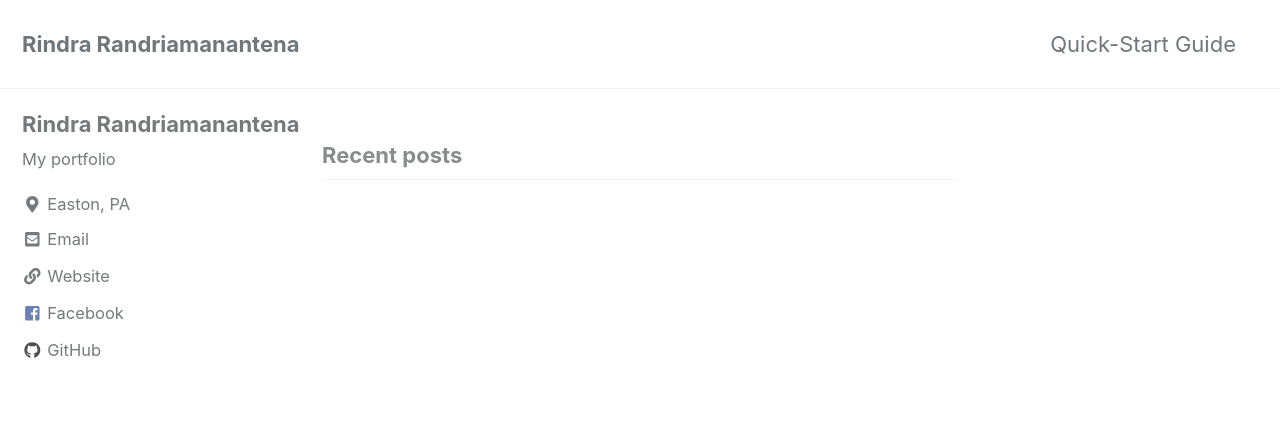
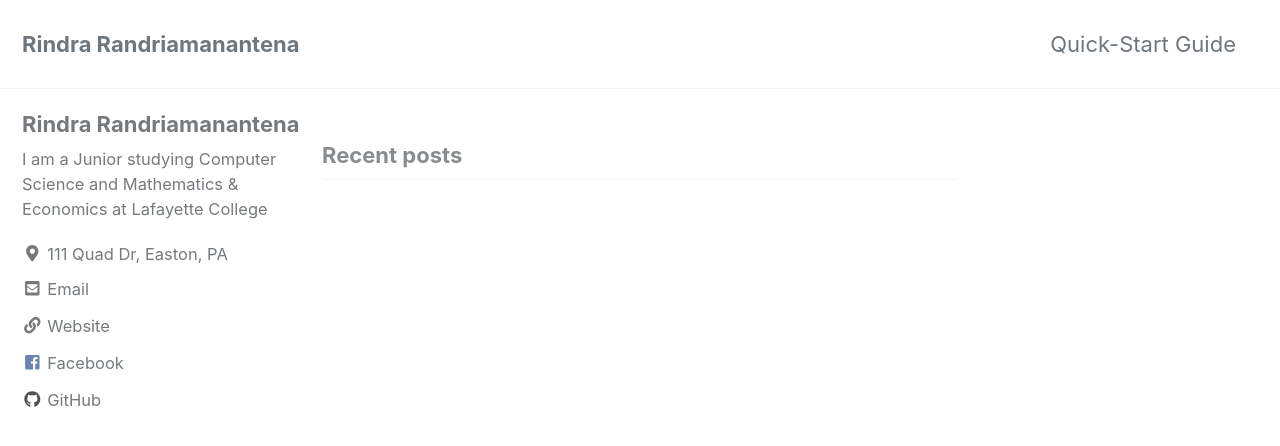
Before and after one commit to rindrabe/rindrabe.github.io, a Jekyll site: the page built from index.html, in a window 1280 px wide and 900 px high. Shown: the top 446 px of the window. Built offline with Jekyll 4.4.1, drawn with Linux system fonts in a browser that asks for light colours; cached includes are drawn as plain includes; nearby versions of some CDN libraries; the list of posts is cut into pages by our own code.

Commit message:
little changes in config.yml

```diff
--- a/_config.yml
+++ b/_config.yml
@@ -108,16 +108,16 @@ analytics:
 author:
   name             : "Rindra Randriamanantena"
   avatar           : # path of avatar image, e.g. "/assets/images/bio-photo.jpg"
-  bio              : "My portfolio"
-  location         : "Easton, PA"
+  bio              : "I am a Junior studying Computer Science and Mathematics & Economics at Lafayette College"
+  location         : "111 Quad Dr, Easton, PA"
   email            :
   links:
     - label: "Email"
       icon: "fas fa-fw fa-envelope-square"
-      url: randriar@lafayette.edu | rindrabe33@gmail.com
+      url: "randriar@lafayette.edu"
     - label: "Website"
       icon: "fas fa-fw fa-link"
-      url: "https://rindrabe33.github.io"
+      url: "https://rindrabe.github.io"
     #- label: "Twitter"
       #icon: "fab fa-fw fa-twitter-square"
       # url: "https://twitter.com/"
```
